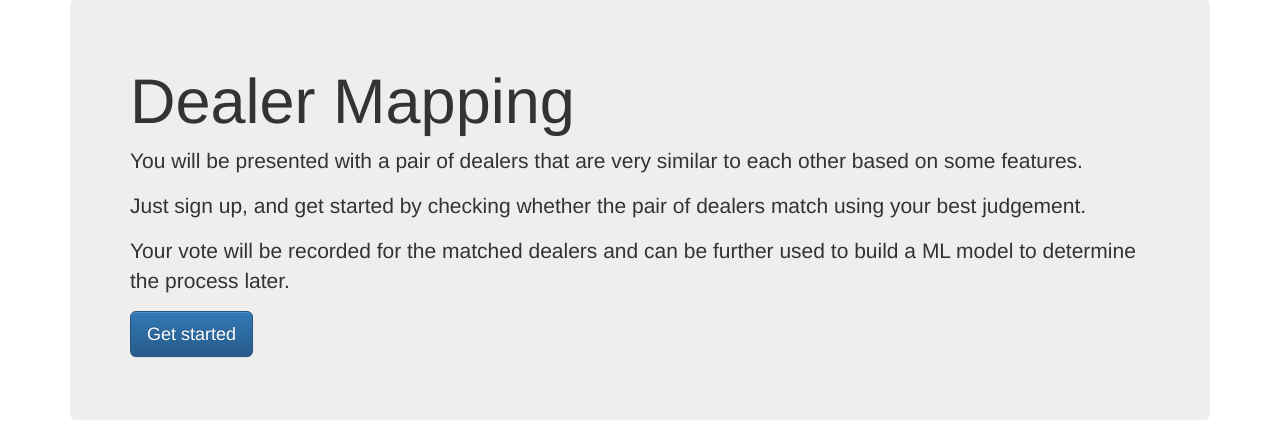
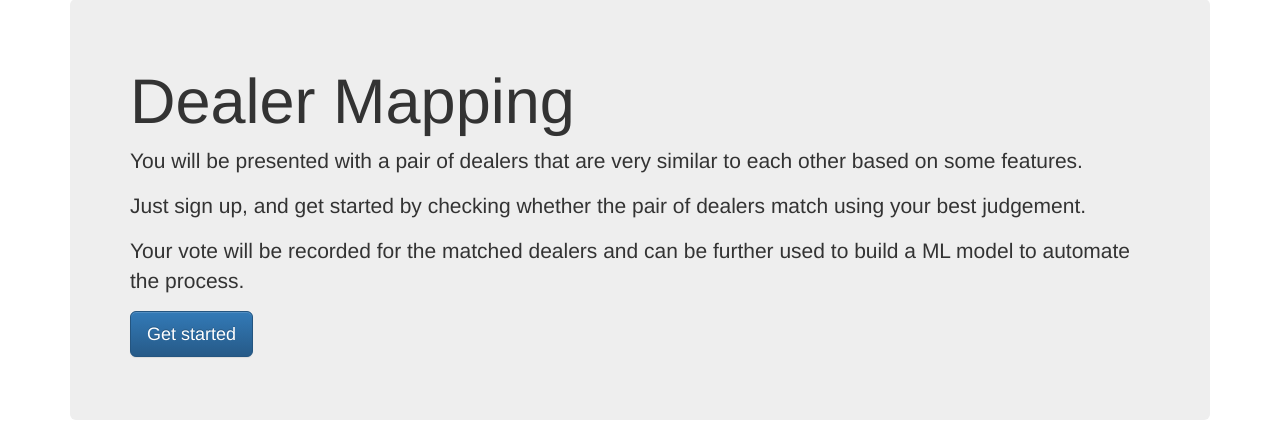
Before and after one commit to leopsidom/dealer-mapping, a Flask app: page / in a window 1280 px wide. Shown: the part 71-509 px from the top of the page. Run offline with Flask 2, Linux system fonts and the light colour scheme; data that the repository does not hold is empty; some libraries are stand-ins or nearby versions.

Commit message:
home page message modified

```diff
--- a/src/templates/base.html
+++ b/src/templates/base.html
@@ -41,7 +41,7 @@
             <h1>Dealer Mapping</h1>
             <p>You will be presented with a pair of dealers that are very similar to each other based on some features.</p>
             <p>Just sign up, and get started by checking whether the pair of dealers match using your best judgement.</p>
-            <p>Your vote will be recorded for the matched dealers and can be further used to build a ML model to determine the process later.</p>
+            <p>Your vote will be recorded for the matched dealers and can be further used to build a ML model to automate the process.</p>
             <p><a class="btn btn-primary btn-lg" href="{{ url_for('users.register_user') }}" role="button">Get started</a></p>
         </div>
     {% endblock %}
```
